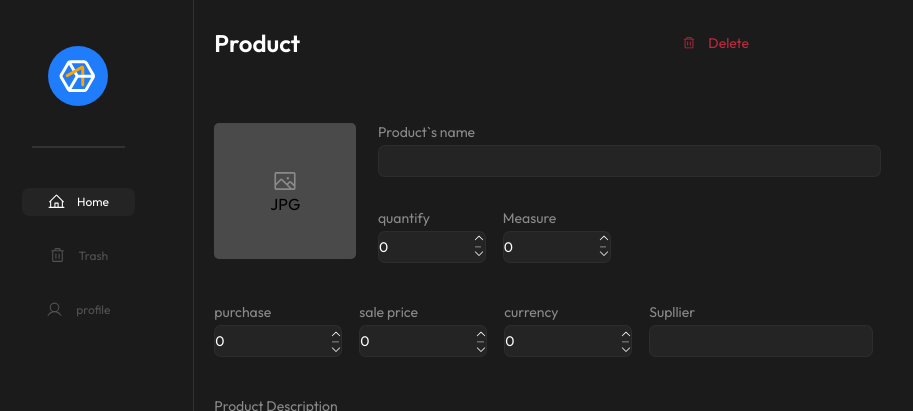
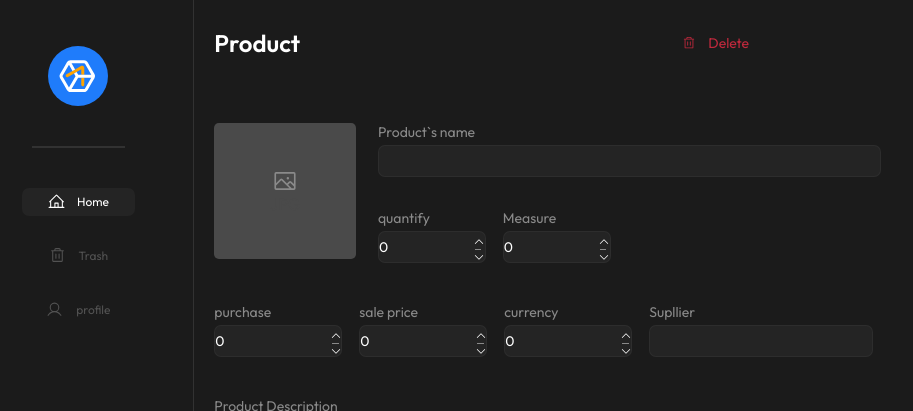
Before and after one commit to yeaaah-dev/yeah-stock, a React (Vite) app: page /edition/1 in a window 1280 px wide. Shown: the top 411 px of the page, without its empty margins (36-949 px from the left). Built offline with nearby package versions, Linux system fonts and the light colour scheme; no server answers.

Commit message:
changes css

```diff
--- a/src/components/Input/index.jsx
+++ b/src/components/Input/index.jsx
@@ -5,6 +5,7 @@ import styles from "./styles.module.css";
 export function Input({ icon, label, borderNone, error = false, ...rest }) {
   return (
     <>
+     {label}
       <input
         {...rest}
         className={
@@ -13,7 +14,6 @@ export function Input({ icon, label, borderNone, error = false, ...rest }) {
             : `${styles["input-header"]}`
         }
       />
-      {label}
       {icon}
 
       {error && <span className={styles.error}>{rest.name} is required</span>}
--- a/src/components/dataProducts/styles.module.css
+++ b/src/components/dataProducts/styles.module.css
@@ -57,7 +57,7 @@
 
 .input-products {
   display: flex;
-  flex-direction: column-reverse;
+  flex-direction: column;
   gap: 0.25rem;
   width: 31.4375rem;
   min-height: 1.875rem;
@@ -70,7 +70,7 @@
 
 .input-products-supplier {
   display: flex;
-  flex-direction: column-reverse;
+  flex-direction: column;
   gap: 0.25rem;
   width: 14rem;
   min-height: 1.875rem;
@@ -83,7 +83,7 @@
 
 .input-amount-products {
   display: flex;
-  flex-direction: column-reverse;
+  flex-direction: column;
   gap: 0.25rem;
 
   min-height: 1.875rem;
@@ -111,6 +111,7 @@
   height: 8.5rem;
   border-radius: 0.30625rem;
   background: #4a4a4a;
+  color: #4a4a4a;
 }
 
 .title-inputs {
@@ -125,7 +126,7 @@
   width: 8rem;
   min-height: 1.875rem;
   display: flex;
-  flex-direction: column-reverse;
+  flex-direction: column;
   gap: 0.25rem;
 }
 
@@ -191,8 +192,7 @@ input[type="number"]::-webkit-outer-spin-button {
   padding: 4px;
   position: absolute;
   margin-left: 5.7rem;
-  margin-top: 2.3rem;
-  transform: translateY(-50%);
+  margin-top: 1.4rem;
 }
 
 .icon-sale-purchase-currency {
@@ -203,9 +203,7 @@ input[type="number"]::-webkit-outer-spin-button {
   padding: 4px;
   position: absolute;
   margin-left: 7rem;
-  margin-top: 2.4rem;
-
-  transform: translateY(-50%);
+  margin-top: 1.4rem;
 }
 
 .input {
--- a/src/pages/registration/RegistrationScreen.module.css
+++ b/src/pages/registration/RegistrationScreen.module.css
@@ -71,7 +71,7 @@
 
 .input-products {
   display: flex;
-  flex-direction: column-reverse;
+  flex-direction: column;
   gap: 0.25rem;
   width: 31.4375rem;
   min-height: 1.875rem;
@@ -84,7 +84,7 @@
 
 .input-products-supplier {
   display: flex;
-  flex-direction: column-reverse;
+  flex-direction: column;
   gap: 0.25rem;
   width: 14rem;
   min-height: 1.875rem;
@@ -97,7 +97,7 @@
 
 .input-amount-products {
   display: flex;
-  flex-direction: column-reverse;
+  flex-direction: column;
   gap: 0.25rem;
 
   min-height: 1.875rem;
@@ -125,6 +125,7 @@
   height: 8.5rem;
   border-radius: 0.30625rem;
   background: #4a4a4a;
+  color: #4a4a4a;
 }
 
 .title-inputs {
@@ -139,7 +140,7 @@
   width: 8rem;
   min-height: 1.875rem;
   display: flex;
-  flex-direction: column-reverse;
+  flex-direction: column;
   gap: 0.25rem;
 }
 
```
